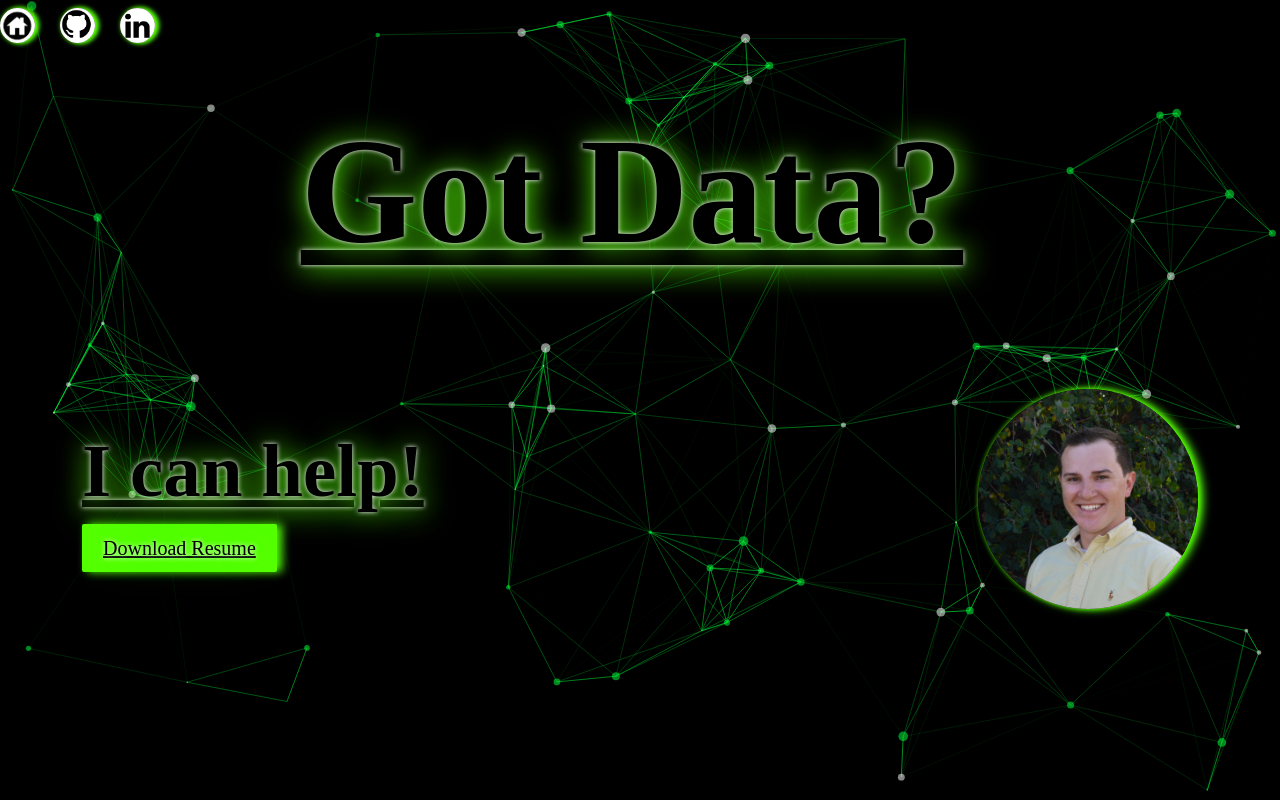
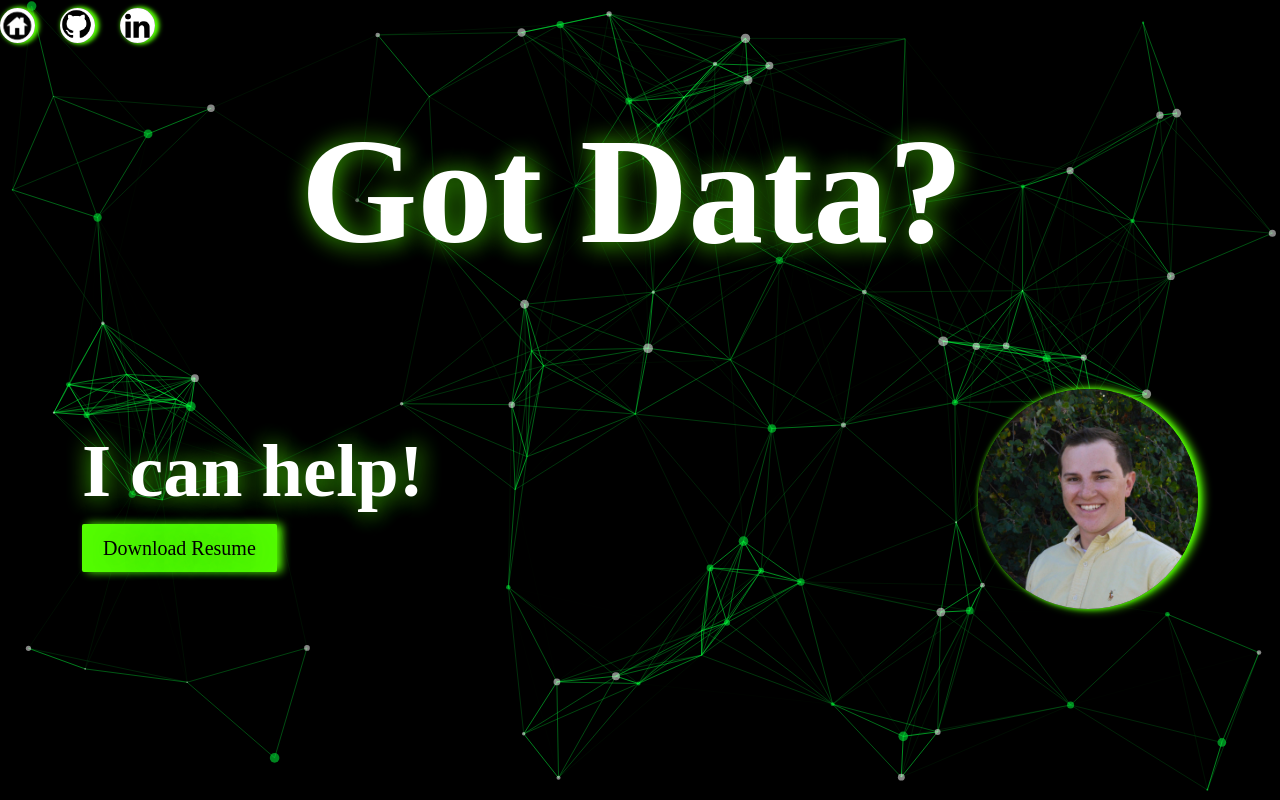
Before and after one commit to jckail/portfolio_website, a Django app: page / in a window 1280 px wide. Run offline with Django 3.2, Linux system fonts and the light colour scheme; data that the repository does not hold is empty; some libraries are stand-ins or nearby versions.

Commit message:
last css fix of the night

```diff
--- a/static/css/style.css
+++ b/static/css/style.css
@@ -2,7 +2,7 @@
 
 :root {
   --primaryColor: #55ff00;
-  --primaryColor: #55ff00;
+  --secondaryColor: white;
   /*--primaryColor: #ff0000; */
   --primaryDarkColor: #000000;
   --baseColor: #55ff00;
@@ -13,7 +13,7 @@
   --black: 900;
   --dkBg: #000000;
   --transparent: transparent;
-  --textColor : #000000;
+  --textColor :white;
   --btntextColor : #000000;
   --btnoutColor : #000000;
 }
@@ -207,8 +207,8 @@ a:hover {
         justify-content: center;
         align-items: center;
         padding: 50px 0;
-        text-shadow: white 0px 0px 5px, 1px 1px 30px var(--primaryColor);
-        text-decoration-line: underline;
+        text-shadow: black 5px 1px 50px, 2px 1px 25px var(--primaryColor);
+        /* text-decoration-line: underline; */
         }
         .bannerUserImg {
           margin-left: 20px;
--- a/static/js/particlesjs-config.json
+++ b/static/js/particlesjs-config.json
@@ -1,14 +1,14 @@
 {
   "particles": {
     "number": {
-      "value": 80,
+      "value": 90,
       "density": {
         "enable": true,
         "value_area": 900
       }
     },
     "color": {
-      "value": ["#ffffff","#00ff3c","#ffffff","#00ff3c","#00ff3c","#00ff3c","#ffffff"]
+      "value": ["#ffffff","#00ff3c","#ffffff","#00ff3c","#ffffff"]
     },
     "shape": {
       "type": "circle",
```
